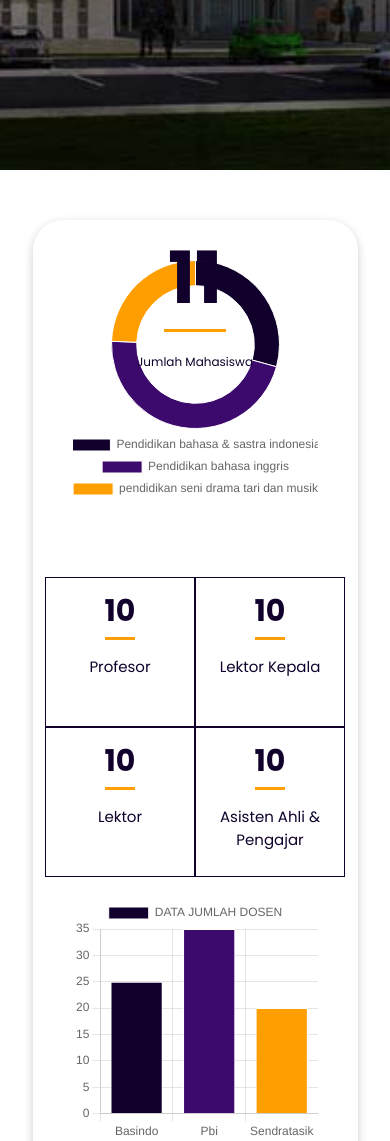
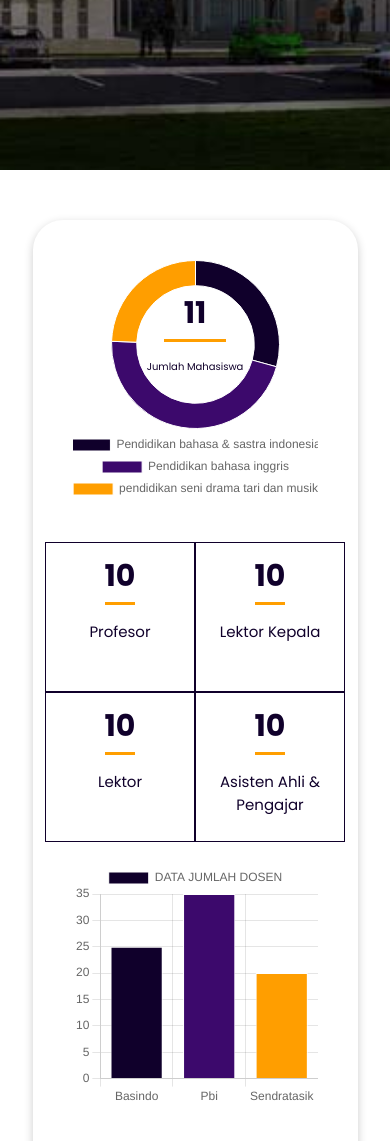
Before and after one commit to SyahrulPrayogaa/fsb-ung, a PHP site: page / in a window 390 px wide. Shown: the part 674-1815 px from the top of the page. Run offline with PHP 8.4, Linux system fonts and the light colour scheme; some libraries are stand-ins or nearby versions.

Commit message:
fix: responsive mahasiswa chart at home page

```diff
--- a/public/page/home.php
+++ b/public/page/home.php
@@ -39,7 +39,7 @@
 
       <!-- Row Jumlah Mahasiswa -->
       <div class="row d-flex justify-content-center">
-        <div class="col-xl-6 col-lg-7 col-md-9 col-sm-12 ">
+        <div class="col-xl-6 col-lg-7 col-md-10 col-sm-12 ">
           <div class="chart-box">
             <canvas id="mahasiswaChart1" width="400"></canvas>
             <div class="chart-info">
--- a/public/style/responsive.css
+++ b/public/style/responsive.css
@@ -14,6 +14,30 @@
   }
 }
 
+@media only screen and (min-width:450px){
+  .statistik .chart-info{
+    margin-top: -260px;
+    margin-bottom: 250px;
+  }
+  .statistik .chart-info .num-title{
+    font-size: 40px;
+  }
+}
+@media only screen and (min-width:500px){
+/* Statistik */
+.statistik .chart-info{
+  margin-top: -280px;
+  margin-bottom: 250px;
+}
+.statistik .chart-info .num-title{
+  font-size: 50px;
+}
+.statistik .chart-info .text-content{
+  font-size: 15px;
+}
+/* end of Statistik */
+}
+
 /* Extra small devices (phones, 600px and down) */
 @media only screen and (max-width: 600px) {
   .carousel-caption .display-4{
@@ -21,14 +45,6 @@
   }
   .carousel-caption .display-6{
     font-size: 15px;
-  }
-
-  .chart-info{
-    margin-top: -270px;
-    margin-bottom: 200px;
-  }
-  .chart-info .text-content{
-    font-size: 12px;
   }
 }
 
@@ -81,6 +97,11 @@
   .carousel-caption .display-6{
     font-size: 25px;
   }
+  /* Statistik */
+.statistik .chart-info{
+  margin-top: -300px;
+  margin-bottom: 250px;
+}
 /* end of Carousel */
 
 /* Penelitian */
--- a/public/style/style.css
+++ b/public/style/style.css
@@ -172,11 +172,21 @@ a:hover{
   background-color: white;
   padding: 20px;
 }
-
 .statistik .title-content{
   text-align: center;
 }
 
+.statistik .chart-info{
+  margin-top: -210px;
+  margin-bottom: 160px;
+}
+.statistik .chart-info .num-title{
+  font-size: 30px;
+}
+.statistik .chart-info .text-content{
+  font-size: 10px;
+  margin-top: 25px;
+}
 /* End of Statistik */
 
 /* Penelitian */
```
